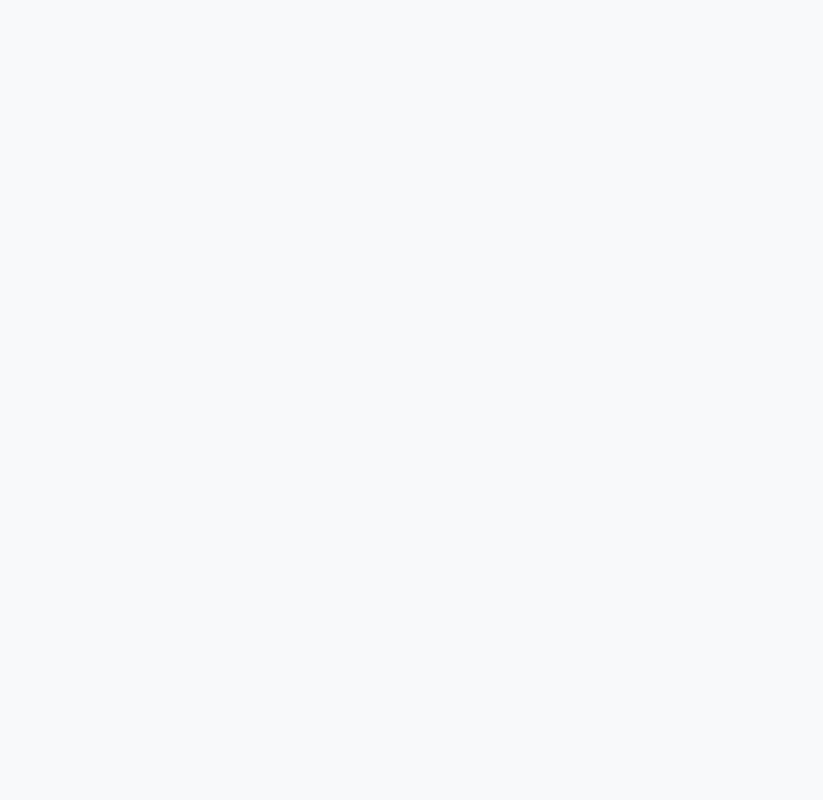
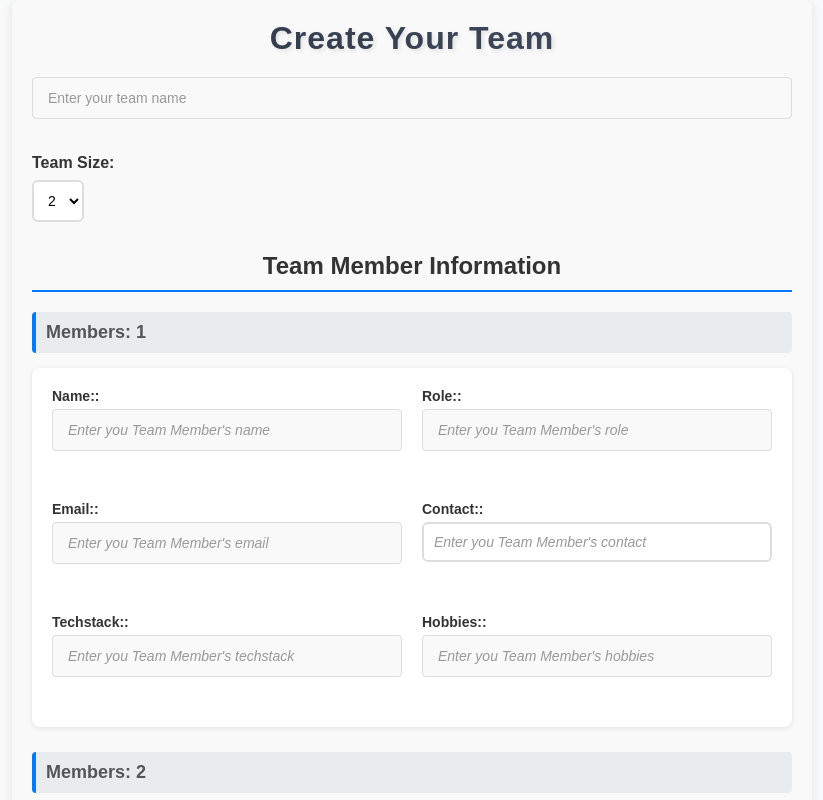
Before and after one commit to Sparshagarwal29/SQUADIFY, a React (Vite) app in the folder frontend/: page /createTeam in a window 1280 px wide. Before the commit this address had no page. Shown: the top 800 px of the page, without its empty margins (228-1051 px from the left). Built offline with nearby package versions, Linux system fonts and the light colour scheme.

Commit message:
added a new page for creating teams

```diff
--- a/frontend/src/App.jsx
+++ b/frontend/src/App.jsx
@@ -3,6 +3,7 @@ import Home from './components/pages/Home/home.jsx'
 import Login from './components/pages/Login/Login.jsx'
 import Dashboard from './components/pages/Dashboard/dashboard.jsx'
 import { Signup } from './components/pages/sign_up/index.jsx'
+import CreateTeam from './components/pages/Team/CreateTeam.jsx'
 function App() {
 
   return (
@@ -13,6 +14,7 @@ function App() {
             <Route path="/Login" element={<Login />} />
             <Route path='/DashBoard' element ={<Dashboard/>} />
             <Route path='/SignUP' element ={<Signup/>} />
+            <Route path='/createTeam' element ={<CreateTeam/>} />
           </Routes>
         </div>
     </>
--- a/frontend/src/components/pages/Dashboard/dashboard.jsx
+++ b/frontend/src/components/pages/Dashboard/dashboard.jsx
@@ -1,4 +1,5 @@
 import { Search } from 'lucide-react'
+import { Link } from 'react-router-dom'
 
 const Dashboard =() =>{
     return (
@@ -16,6 +17,13 @@ const Dashboard =() =>{
                     <h2>Team</h2>
                     <p>Here is your team </p>
                 </div>
+                <div>
+                    <Link to="/CreateTeam">
+                        <button type="button">
+                                createTeam
+                        </button>
+                    </Link>
+                </div>
             </div>
 
         </>
--- /dev/null
+++ b/frontend/src/components/pages/Team/CreateTeam.jsx
@@ -0,0 +1,144 @@
+import { useState } from "react"
+import './Team.css'
+
+
+
+const HandleHTML = ({type,field,member,index, handleMemberChange}) =>{
+    return(
+        <div className= {`${field}-Team-section`}>
+            <label htmlFor={`${field}-${index}`}>
+                {field.charAt(0).toUpperCase() + field.slice(1)}::
+            </label>
+            <input
+                type={type}
+                id= {`${field}-${index}`}
+                value={member[field]}
+                onChange={(e) => handleMemberChange(index , field ,e.target.value)}
+                placeholder={`Enter you Team Member's ${field}`}
+                className="Team-Info"
+            />
+        </div>
+    )
+}
+
+const CreateTeam = () =>{
+    const[teamMembers, setTeamMembers] = useState([
+        {name: '' , role: '',email: '' , contact: '', techstack: '', hobbies:'' },
+        {name: '' , role:'',email: '' , contact: '', techstack: '', hobbies:'' }
+    ]);
+    const[teamsize, setteamSize] = useState(2);
+    const handleTeamSize =(e) =>{
+        const size = parseInt(e.target.value,10);
+        setteamSize(size)
+        const newMembers = Array.from({ length: size }, () => ({
+            name: '',
+            role: '',
+            email: '',
+            contact: '',
+            techstack: '',
+            hobbies:''
+        }));
+        setTeamMembers(newMembers);
+    }
+    const handleMemberChange = (index,field,value) =>{
+        const updateteammember = [...teamMembers]
+        updateteammember[index] = {
+            ...updateteammember[index],
+            [field]: value
+        };
+        setTeamMembers(updateteammember);
+    };
+    const validateForm = () =>{
+        console.log("done");
+    }
+    return(
+        <>
+            <form onSubmit={validateForm} >
+                <div className="Team-Name">
+                    <h1 className="Team-member-h1">Create Your Team</h1>
+                    <input
+                        type="text"
+                        required
+                        placeholder="Enter your team name"
+                        className="Team-Name-input"
+                    />
+                </div>
+                <div>
+                    <label className="Team-size" >
+                        Team Size:
+                    </label>
+                    <select
+                        name="Team-member"
+                        value={teamsize}
+                        onChange={handleTeamSize}
+                        className="Team-member-select"
+                    >
+                        <option value="2">2</option>
+                        <option value="3">3</option>
+                        <option value="4">4</option>
+                        <option value="5">5</option>
+                    </select>
+                </div>
+                <div className="Team-member-About">
+                    <h3 className="Team-member-h3"> Team Member Information</h3>
+                    {teamMembers.map((member,index)=>(
+                        <div key={index}>
+                            <h4 className="Team-member-h4" >Members: {index+1}</h4>
+                            <div className="team-section">
+                                <HandleHTML
+                                    type = "text"
+                                    field = "name"
+                                    member = {member}
+                                    index = {index}
+                                    handleMemberChange={handleMemberChange}
+                                />
+                                <HandleHTML
+                                    type = "text"
+                                    field = "role"
+                                    member = {member}
+                                    index = {index}
+                                    handleMemberChange={handleMemberChange}
+                                />
+                                <HandleHTML
+                                    type = "email"
+                                    field = "email"
+                                    member = {member}
+                                    index = {index}
+                                    handleMemberChange={handleMemberChange}
+                                />
+                                <HandleHTML
+                                    type = "tel"
+                                    field = "contact"
+                                    member = {member}
+                                    index = {index}
+                                    handleMemberChange={handleMemberChange}
+                                />
+                                <HandleHTML
+                                    type = "text"
+                                    field = "techstack"
+                                    member = {member}
+                                    index = {index}
+                                    handleMemberChange={handleMemberChange}
+                                />
+                                <HandleHTML
+                                    type = "text"
+                                    field = "hobbies"
+                                    member = {member}
+                                    index = {index}
+                                    handleMemberChange={handleMemberChange}
+                                />
+                            </div>
+                        </div>
+                    ))}
+                </div>
+                <div className="submit">
+                    <button className="submit-btn">
+                        Submit form
+                    </button>
+                </div>
+            </form>
+        </>
+    )
+
+}
+export default CreateTeam
--- /dev/null
+++ b/frontend/src/components/pages/Team/Team.css
@@ -0,0 +1,216 @@
+/* CreateTeam.css */
+
+/* Main form container */
+form {
+  max-width: 800px;
+  margin: 0 auto;
+  padding: 20px;
+  font-family: Arial, sans-serif;
+  background-color: #f9f9f9;
+  border-radius: 8px;
+  box-shadow: 0 2px 10px rgba(0, 0, 0, 0.1);
+}
+
+/* Team name section */
+.Team-Name {
+  margin-bottom: 20px;
+  text-align: center;
+}
+
+.Team-member-h1 {
+  color: #222;
+  font-size: 32px;
+  font-weight: bold;
+  margin-bottom: 20px;
+  text-align: center;
+  background: linear-gradient(135deg, #2d3748, #4a5568);
+  -webkit-background-clip: text;
+  -webkit-text-fill-color: transparent;
+  background-clip: text;
+  text-shadow: 2px 2px 4px rgba(0, 0, 0, 0.1);
+  letter-spacing: 1px;
+}
+
+.Team-Name-input {
+  width: 100%;
+  padding: 12px;
+  font-size: 16px;
+  border: 2px solid #ddd;
+  border-radius: 6px;
+  background-color: white;
+  transition: border-color 0.3s ease;
+}
+
+.Team-Name-input:focus {
+  outline: none;
+  border-color: #007bff;
+  box-shadow: 0 0 5px rgba(0, 123, 255, 0.3);
+}
+
+/* Team size section */
+.Team-size {
+  display: block;
+  font-weight: bold;
+  margin-bottom: 8px;
+  color: #333;
+}
+
+.Team-member-select {
+  padding: 10px;
+  font-size: 14px;
+  border: 2px solid #ddd;
+  border-radius: 6px;
+  background-color: white;
+  cursor: pointer;
+  transition: border-color 0.3s ease;
+}
+
+.Team-member-select:focus {
+  outline: none;
+  border-color: #007bff;
+}
+
+/* Team members section */
+.Team-member-About {
+  margin-top: 30px;
+}
+
+.Team-member-h3 {
+  color: #333;
+  font-size: 24px;
+  margin-bottom: 20px;
+  text-align: center;
+  border-bottom: 2px solid #007bff;
+  padding-bottom: 10px;
+}
+
+.Team-member-h4 {
+  color: #555;
+  font-size: 18px;
+  margin: 20px 0 15px 0;
+  padding: 10px;
+  background-color: #e9ecef;
+  border-left: 4px solid #007bff;
+  border-radius: 4px;
+}
+
+/* Team section container */
+.team-section {
+  display: grid;
+  grid-template-columns: repeat(auto-fit, minmax(300px, 1fr));
+  gap: 20px;
+  margin-bottom: 25px;
+  padding: 20px;
+  background-color: white;
+  border-radius: 8px;
+  box-shadow: 0 1px 5px rgba(0, 0, 0, 0.1);
+}
+
+/* Individual field sections */
+.name-Team-section,
+.role-Team-section,
+.email-Team-section,
+.contact-Team-section,
+.techstack-Team-section,
+.hobbies-Team-section {
+  display: flex;
+  flex-direction: column;
+  margin-bottom: 15px;
+}
+
+/* Labels */
+.name-Team-section label,
+.role-Team-section label,
+.email-Team-section label,
+.contact-Team-section label,
+.techstack-Team-section label,
+.hobbies-Team-section label {
+  font-weight: bold;
+  margin-bottom: 5px;
+  color: #333;
+  font-size: 14px;
+}
+
+/* Input fields */
+.Team-Info {
+  padding: 10px;
+  font-size: 14px;
+  border: 2px solid #ddd;
+  border-radius: 6px;
+  background-color: white;
+  transition: border-color 0.3s ease, box-shadow 0.3s ease;
+}
+
+.Team-Info:focus {
+  outline: none;
+  border-color: #007bff;
+  box-shadow: 0 0 5px rgba(0, 123, 255, 0.3);
+}
+
+.Team-Info::placeholder {
+  color: #999;
+  font-style: italic;
+}
+
+/* Submit section */
+.submit {
+  text-align: center;
+  margin-top: 30px;
+  padding-top: 20px;
+  border-top: 2px solid #eee;
+}
+
+.submit-btn {
+  background-color: #007bff;
+  color: white;
+  padding: 12px 30px;
+  font-size: 16px;
+  font-weight: bold;
+  border: none;
+  border-radius: 6px;
+  cursor: pointer;
+  transition: background-color 0.3s ease, transform 0.2s ease;
+}
+
+.submit-btn:hover {
+  background-color: #0056b3;
+  transform: translateY(-2px);
+}
+
+.submit-btn:active {
+  transform: translateY(0);
+}
+
+/* Responsive design */
+@media (max-width: 768px) {
+  form {
+    padding: 15px;
+    margin: 10px;
+  }
+
+  .team-section {
+    grid-template-columns: 1fr;
+    gap: 15px;
+  }
+
+  .Team-member-h3 {
+    font-size: 20px;
+  }
+
+  .Team-member-h4 {
+    font-size: 16px;
+  }
+}
+
+@media (max-width: 480px) {
+  .Team-Name-input,
+  .Team-Info {
+    padding: 8px;
+    font-size: 14px;
+  }
+
+  .submit-btn {
+    padding: 10px 25px;
+    font-size: 14px;
+  }
+}
```
Also changed, not shown: frontend/src/components/pages/Team/findteam.jsx (added), 3 other files (tests, documents, lock files or other folders).
